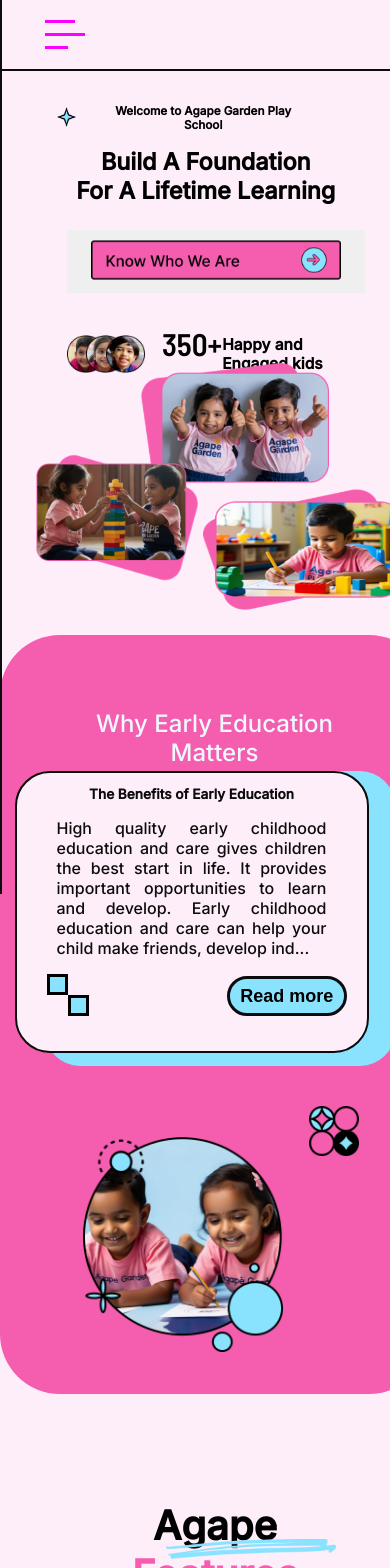
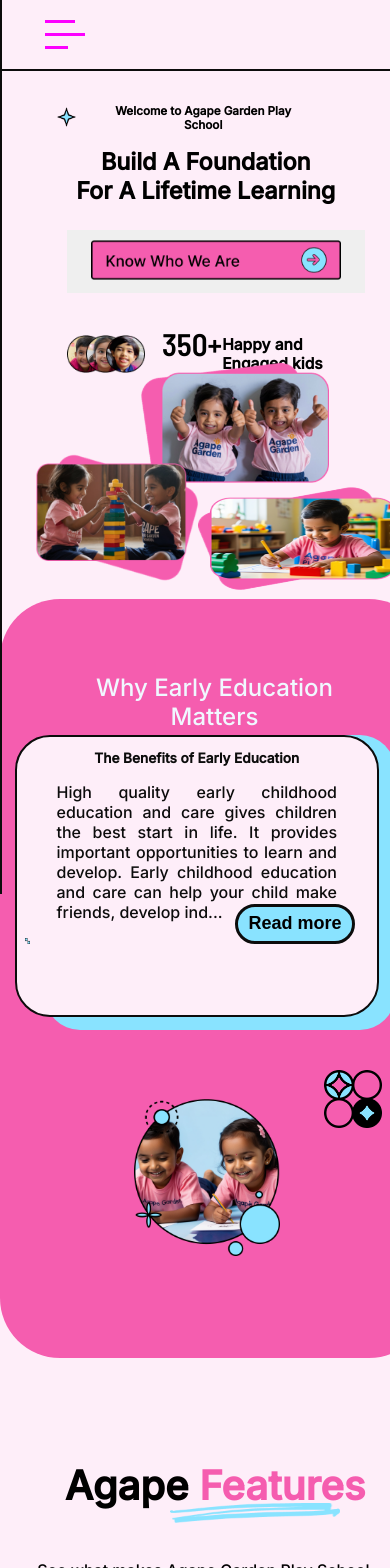
Before and after one commit to MadhavanAR/Agape-garden, a React (Create React App) app: page / in a window 390 px wide. Shown: the top 1568 px of the page. Built offline with nearby package versions, Linux system fonts and the light colour scheme.

Commit message:
complete

```diff
--- a/src/Hero.css
+++ b/src/Hero.css
@@ -12,24 +12,29 @@
   padding-top: 5vh;
   width: 700px;
 }
+
 .hero-text p {
   font-size: 1.45vw;
   margin-bottom: 10px;
 }
+
 .hero-text #text1 {
   font-size: 3.5vw;
   margin-top: 10px;
   font-weight: 600;
 }
+
 .hero-text h2 {
   font-size: 4.9vw;
   font-family: "Barlow Semi Condensed", sans-serif;
   font-weight: 600;
   padding: 10px;
 }
+
 .hero-text h3 {
   font-size: 1.8vw;
 }
+
 .img3 {
   display: flex;
   align-items: center;
@@ -52,10 +57,10 @@
 }
 
 #img3 {
-
   position: relative;
   right: 38px;
 }
+
 #hero-bt {
   margin-top: 40px;
   margin-bottom: 30px;
@@ -71,31 +76,34 @@
   justify-content: center;
   margin-top: 2%;
 }
+
 #pic1 {
-  width: 64%;
-  height: 56vh;
+  width: 60%;
+  height: 50vh;
   margin: -60px -20px;
 }
 
 #pic2 {
-  width: 64%;
-  height: 69vh;
-  margin: 36px -60px;
+  width: 69%;
+  height: 59vh;
+  margin-left: 45%;
+  margin-top: -10%;
 }
 
 #pic3 {
-  width: 56%;
+  width: 49%;
   height: 44vh;
   margin: 0 10px;
   position: absolute;
-  top: 35%;
-  left: -6%;
+  top: 40%;
 }
+
 .star img {
   width: 4vh;
   height: 4vh;
   padding-top: 20px;
 }
+
 .star {
   display: flex;
 }
@@ -107,6 +115,7 @@
   display: flex;
   width: 100%;
 }
+
 .early-education-container {
   display: flex;
   width: 85%;
@@ -116,6 +125,7 @@
   padding-top: 50px;
   padding-bottom: 100px;
 }
+
 .early-education-text {
   color: aliceblue;
   font-size: 48px;
@@ -137,12 +147,14 @@
   border-radius: 35px;
   border: #0c0c0c solid 2px;
 }
+
 .white-box p {
   color: #0c0c0c;
   font-size: 28px;
   text-align: center;
   font-weight: 600;
 }
+
 .white-box #box-text {
   padding-left: 40px;
   padding-right: 40px;
@@ -150,6 +162,7 @@
   font-weight: 200;
   text-align: justify;
 }
+
 .white-box button {
   font-size: 18px;
   font-weight: 600;
@@ -162,18 +175,22 @@
   background: #89e3ff;
   cursor: pointer;
 }
+
 .box-image {
   display: flex;
 }
+
 .box-image img {
   margin-left: 50px;
 }
+
 .box-image2 #circle {
   padding-left: 60%;
   padding-top: 40px;
   height: 114px;
   width: 114px;
 }
+
 .box-image2 #boximage {
   padding-top: 30px;
   padding-left: 8%;
@@ -181,121 +198,148 @@
   width: 400px;
 }
 
-  @media (max-width: 768px) { /* Tablet and smaller */
+@media (max-width: 768px) {
   .hero-container {
-      flex-direction: column; /* Stack items vertically */
-      padding-top: 15vh; /* Adjust padding */
+    flex-direction: column;
+    padding-top: 15vh;
     padding-bottom: 5vh;
   }
 
   .hero-text {
-      width: 90%; /* Make text container more responsive */
-      text-align: center; /* Center align text */
+    width: 90%;
+    text-align: center;
   }
 
   .hero-text p {
-      font-size: 5vw; /* Responsive font size */
-      margin-bottom: 5px; /* Adjust margin */
+    font-size: 5vw;
+    margin-bottom: 5px;
   }
 
   .hero-text #text1 {
-      font-size: 8vw; /* Responsive font size */
+    font-size: 8vw;
     margin-top: 10px;
   }
 
   .hero-text h2 {
-      font-size: 8vw; /* Responsive font size */
+    font-size: 8vw;
   }
 
   .hero-text h3 {
-      font-size: 4vw; /* Responsive font size */
+    font-size: 4vw;
   }
 
   .text {
-       /* Stack images vertically */
-      align-items: center; /* Center align images */
+    align-items: center;
   }
 
   .text img {
-      width:70%; /* Responsive image size */
-      max-width: 100px; /* Maximum width for images */
-      margin: 5px 0; /* Margin between images */
+    width: 70%;
+    max-width: 100px;
+    margin: 5px 0;
   }
 
   #hero-bt {
-      margin-top: 20px; /* Adjust button margin */
-      padding: 10px; /* Add padding for better tap target */
+    margin-top: 20px;
+    padding: 10px;
   }
 
   .hero-images img {
-      width: 80%; /* Responsive image size */
-      max-width: 300px; /* Maximum width for hero images */
-      margin: 0 auto; /* Center images */
+    width: 80%;
+    max-width: 300px;
+    margin: 0 auto;
   }
 
   .early-education-container {
-      flex-direction: column; /* Stack early education content */
-      align-items: center; /* Center content */
+    flex-direction: column;
+    align-items: center;
   }
 
   .early-education-text {
-      text-align: center; /* Center align text */
-      font-size: 24px; /* Adjust font size */
+    text-align: center;
+    font-size: 24px;
   }
 
-    .blue-box, .white-box {
-      width: 90%; /* Make boxes responsive */
-      max-width: 350px; /* Maximum width */
+  .white-box {
+    width: 98%;
+    height: 95%;
+    margin-left: -6%;
+  }
+
+  .blue-box {
+    margin-left: 130px;
+    width: 67%;
+    height: 37vh;
   }
 
   .white-box p, .white-box #box-text {
-      font-size: 16px; /* Adjust font size for text */
+    font-size: 1.2rem;
   }
 
   .white-box button {
-      width: 80%; /* Make button more responsive */
+    width: 40%;
+    height: auto;
+    padding: 2%;
+    margin-right: 50%;
+    margin-top: -8%;
   }
 
   .box-image, .box-image2 {
-      flex-direction: column; /* Stack images */
-      align-items: center; /* Center align images */
+    flex-direction: column;
+    align-items: center;
+  }
+
+  .box-image img {
+    margin-left: -60%;
+  }
+
+  .box-image2 #boximage {
+    margin-left: 20%;
+    width: 40%;
+    height: 20%;
+  }
+
+  .box-image2 #circle {
+    margin-left: 20%;
+    width: 17%;
+    height: 20%;
   }
 
   .box-image img, .box-image2 img {
-      width: 80%; /* Responsive image size */
-      max-width: 200px; /* Maximum width for box images */
+    width: 10%;
+    height: 10%;
   }
 }
 
 @media (max-width: 580px) {
-    body{
+  body {
     width: 100%;
     height: 100%;
     margin: 20px;
     padding: 0%;
     overflow-x: hidden;
   }
+
   .hero-container {
     display: flex;
-      flex-direction: column; /* Stack vertically for mobile */
-      align-items: center; /* Center align items */
-      padding: 30px; /* Adjust padding */
-    }/* Mobile phones */
+    flex-direction: column;
+    align-items: center;
+    padding: 30px;
+  }
+
   .hero-text p {
     font-size: 3vw;
-      margin-right: 55px; /* Further adjust for smaller screens */
+    margin-right: 55px;
   }
 
   .hero-text #text1 {
     font-size: 6vw;
-      margin-right: 20px; /* Further adjust for smaller screens */
+    margin-right: 20px;
   }
 
   .hero-text h2 {
     font-size: 8vw;
     margin-top: -8px;
     margin-left: 1px;
-
   }
 
   .hero-text h3 {
@@ -304,100 +348,118 @@
     margin-top: 1vw;
     margin-left: -10px;
   }
-    .img3{
+
+  .img3 {
     display: flex;
+  }
 
-    }
-    .img3 img{
+  .img3 img {
     margin-top: -4%;
     width: 13%;
     height: 10%;
   }
-    #pic1,#pic2,#pic3{
+
+  #pic1, #pic2, #pic3 {
     width: 60%;
     height: 40%;
     margin-left: 2%;
   }
-    #pic3{
+
+  #pic3 {
     height: 50%;
     margin-left: 52%;
   }
-    #pic2{
+
+  #pic2 {
     margin-top: -5%;
     margin-right: 60%;
   }
+
   .white-box p {
-      font-size: 14px; /* Adjust font size */
+    font-size: 14px;
   }
 
   .white-box #box-text {
-      font-size: 16px; /* Adjust font size */
+    font-size: 16px;
   }
-    .star img{
+
+  .star img {
     width: 2.4vh;
     height: 2.4vh;
     margin: auto;
     margin-right: 20px;
     margin-top: -5px;
   }
-    .star{
+
+  .star {
     margin-left: -10px;
     z-index: 3;
   }
-    #hero-bt img{
+
+  #hero-bt img {
     width: 90%;
   }
-    .wel{
 
+  .wel {
     margin: 10px 10px;
     white-space: nowrap;
   }
+
   .hero-images img {
-      width: 80%; /* Responsive image size */
-      max-width: 300px; /* Maximum width for hero images */
-      margin: 0 auto; /* Center images */
+    width: 80%;
+    max-width: 300px;
+    margin: 0 auto;
   }
-    .early-education{
+
+  .early-education {
     width: 110%;
     margin-top: -5vh;
     height: 90vh;
-      margin-left:-20px;
+    margin-left: -20px;
   }
-    .white-box{
+
+  .white-box {
     margin-top: -20px;
     margin-left: -30px;
-      width: 380px;
+    width: 103%;
     height: 33vh;
-      top: 30px ;
+    top: 30px;
   }
-    .white-box p{
+
+  .white-box p {
     font-size: 3.5vw;
   }
-    #box-text p{
+
+  #box-text p {
     font-size: 35px;
   }
-    .box-image{
+
+  .box-image {
     width: 15%;
   }
-    .box-image button{
+
+  .box-image button {
     margin-right: -830%;
     margin-top: -40px;
     width: 120px;
     height: 40px;
     padding: 0px;
   }
-    .blue-box{
+
+  .blue-box {
     margin-left: 180px;
-      width: 80%;
+    width: 50%;
     height: 35vh;
   }
+
   .box-image2 #boximage {
     margin-top: -20%;
     padding-top: 40px;
     padding-left: 8%;
-      height: 69%;
-      width: 69%;
+    height: 40%;
+    width: 40%;
   }
+
   .box-image2 #circle {
     margin-left: 20%;
     height: 16%;
--- a/src/faq.css
+++ b/src/faq.css
@@ -1,34 +1,46 @@
-/* faq*/
-
 .bg-faq {
   width: 100%;
-    height: 550px;
+  height: auto;
   background-color: #ffd2ea;
   padding-top: 70px;
   display: flex;
-    margin-left: -3%;
+  flex-direction: column;
+  align-items: center;
 }
 
 .faq-container {
   transition: height 0.3s ease;
-    width: 870px;
-    height: 550px;
-    margin-left: auto;
-    margin-right: auto;
+  width: 90%;
+  max-width: 870px;
+  margin: 0 auto;
   position: relative;
-    right: 160px;
+}
+
+.heading {
+  display: flex;
+  flex-direction: column;
+  align-items: center;
+  width: 100%;
+  margin-bottom: 20px;
+}
+
+#curvyline {
+  position: absolute;
+  width: 200px;
+  height: 22px;
+  margin-top: 5%;
+  margin-left: 26%;
 }
 
 .faq-content {
   text-align: justify;
-    margin-left: 110px;
-    transition: height 0.3s ease;
+  margin: 20px 0;
 }
 
 .faq-content p {
   color: black;
   padding-top: 2px;
-    width: 90%;
+  width: 100%;
   padding-bottom: 8px;
   overflow: hidden;
   transition: height 0.3s ease, padding 0.3s ease;
@@ -37,55 +49,92 @@
 
 .faq-line {
   width: 90%;
-    height: 2px; /* Adjust the height to make the line thicker or thinner */
+  height: 2px;
   background-color: #e490b7;
-    margin-top: 10px;
+  margin: 10px auto;
 }
 
-  #curvyline {
-    position: relative;
-    top: 65px;
-    left: 46%;
-    width: 200px;
-    height: 22px;
-  }
-
-  /* Add these styles */
 .faq-item {
   margin-bottom: 1rem;
+  width: 100%;
 }
 
 .faq-question-container {
   display: flex;
-    justify-content: space-between; /* Align items to the edges of the container */
-    align-items: center; /* Align items vertically centered */
+  justify-content: space-between;
+  align-items: center;
 }
 
 .faq-question {
   margin: 0;
-    flex-grow: 1; /* Allows the question to take up the remaining space */
+  flex-grow: 1;
 }
 
 .transparent-button {
-    background-color: transparent; /* Makes the button background transparent */
-    border: none; /* Removes the border */
-    cursor: pointer; /* Changes the cursor to pointer on hover */
-    margin-right: 65px; /* Remove padding to ensure button size fits the image */
-    font-size: 0; /* Remove font size if no text is used */
+  background-color: transparent;
+  border: none;
+  cursor: pointer;
+  margin-left: 10px;
 }
 
 #puzzle {
+  position: absolute;
+  margin-top: 10%;
+  margin-left: -85%;
   width: 70px;
-    height: 90px;
-    position: relative;
-    top: 30%;
-    left: 12%;
 }
 
 #tower {
+  position: absolute;
+  margin-top: 10%;
+  margin-right: -86%;
   width: 70px;
-    height: 180px;
-    position: relative;
-    top: 60%;
-    left: 85%;
 }
+
+@media (max-width: 768px) {
+  .faq-container {
+      width: 95%;
+  }
+
+  #curvyline {
+      width: 150px;
+  }
+}
+
+@media (max-width: 768px) {
+    .faq-container {
+        width: 95%;
+    }
+
+    .faq-header {
+        flex-direction: column;
+        align-items: center;
+    }
+
+    .faq-header h2 {
+        margin: 10px 0;
+    }
+
+    #curvyline {
+        width: 150px;
+    }
+}
+
+@media (max-width: 580px) {
+    .bg-faq {
+        padding-top: 50px;
+    }
+
+    .faq-container {
+        width: 100%;
+    }
+
+    .faq-header {
+        flex-direction: column;
+        align-items: center;
+    }
+
+    #curvyline {
+        width: 120px;
+    }
+}
```
Also changed, not shown: src/gallery.css (+42 -16 lines). Lines whose indentation alone changed are shown as unchanged.
